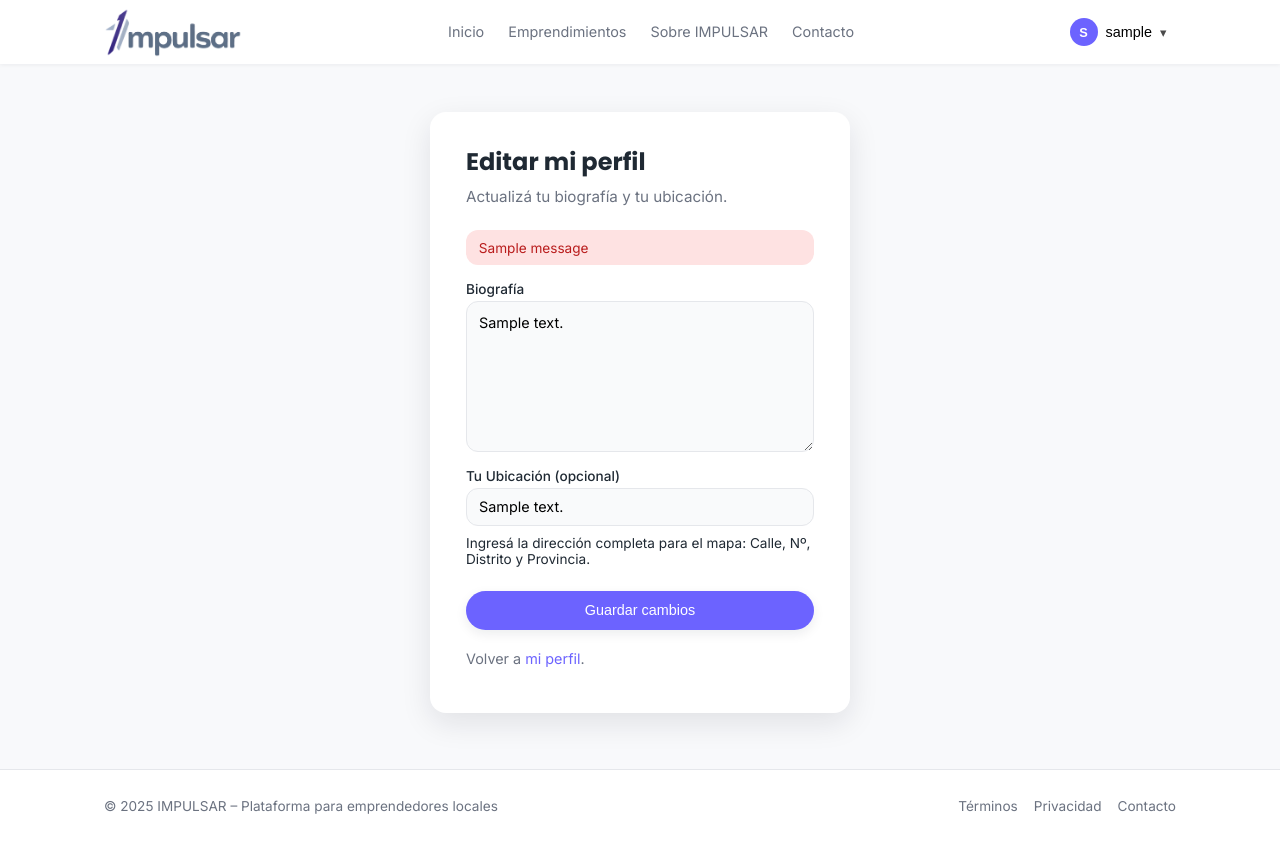
After one commit to Franv-Dev/IMPULSAR, a Flask app: page /perfil/edit in a window 1280 px wide. The commit adds this page. Run offline with Flask 3, Linux system fonts and the light colour scheme; the visitor is signed in with stand-in values (Sample User, id 1); tables that the repository leaves empty hold one stand-in row (values such as "Sample post"); one stand-in notice (Sample message) is shown; a map, chart or similar area stays blank.

Commit message:
Update final

```diff
--- a/static/css/styles.css
+++ b/static/css/styles.css
@@ -398,16 +398,22 @@ main {
     box-shadow: var(--shadow-soft);
 }
 
+/* CARD EMPRENDIMIENTO */
+
 .card__image-wrapper {
     width: 100%;
     height: 160px;
     overflow: hidden;
+    display: flex;
+    justify-content: center;
+    align-items: center;
 }
 
 .card__image {
     width: 100%;
     height: 100%;
-    object-fit: cover;
+    object-fit: contain;
+    background-color: #f8f8f8;
 }
 
 .card__body {
@@ -910,8 +916,8 @@ textarea.auth__input {
 }
 
 /* =========================
-   PÁGINA DE DETALLE (BLOG/DETAIL)
-   ========================= */
+    PÁGINA DE DETALLE (BLOG/DETAIL)
+    ========================= */
 
 .post-detail-card {
     margin-bottom: 2.5rem;
@@ -1251,6 +1257,16 @@ textarea.auth__input {
     font-family: "Poppins", system-ui, sans-serif;
     font-size: 1.3rem;
     color: var(--color-text);
+    /* CORRECCIÓN: Margen inferior más pequeño para que la dirección no esté tan separada */
+    margin: 0 0 0.5rem 0;
+    text-align: left;
+}
+
+/* CLASE NUEVA para el texto de la dirección */
+.map-address-text {
+    font-size: 0.95rem;
+    color: var(--color-muted);
+    /* CORRECCIÓN: Aseguramos que el texto tenga espacio debajo para el mapa */
     margin: 0 0 1.5rem 0;
     text-align: left;
 }
--- a/static/js/main.js
+++ b/static/js/main.js
@@ -229,22 +229,3 @@ document.addEventListener("DOMContentLoaded", () => {
     }
 
 });
-// Mapa
-document.addEventListener("DOMContentLoaded", () => {
-    const mapContainer = document.getElementById("map");
-    if (!mapContainer) return; // si no hay mapa en esta página, salir
-
-    const map = new maplibregl.Map({
-        container: 'map',
-        style: `https://api.maptiler.com/maps/streets/style.json?key={{ MAPTILER_KEY }}`,
-        center: [-68.8458, -32.8895], // Mendoza, Argentina
-        zoom: 12
-    });
-
-    map.addControl(new maplibregl.NavigationControl());
-
-    new maplibregl.Marker({ color: "#007bff" })
-        .setLngLat([-68.8458, -32.8895])
-        .setPopup(new maplibregl.Popup().setText("Mendoza, Argentina"))
-        .addTo(map);
-});
--- a/templates/base.html
+++ b/templates/base.html
@@ -5,14 +5,12 @@
     <title>{% block title %}IMPULSAR – Impulsá tu emprendimiento local{% endblock %}</title>
     <meta name="viewport" content="width=device-width, initial-scale=1.0">
 
-    <!-- Tipografías -->
     <link href="https://fonts.googleapis.com/css2?family=Poppins:wght@500;600;700&family=Inter:wght@400;500;600&display=swap" rel="stylesheet">
 
-    <!-- CSS principal -->
     <link rel="stylesheet" href="{{ url_for('static', filename='css/styles.css') }}">
+    <link href="https://unpkg.com/maplibre-gl/dist/maplibre-gl.css" rel="stylesheet" />
 </head>
 <body>
-    <!-- NAVBAR -->
     <header class="navbar">
         <div class="container navbar__content">
             <div class="navbar__logo">
@@ -71,7 +69,6 @@
             </div>
 
 
-            <!-- Botón mobile (queda para hacer funcional más adelante) -->
             <button class="navbar__toggle" aria-label="Abrir menú">
                 ☰
             </button>
@@ -94,7 +91,9 @@
 </footer>
 
 
-    <!-- JS principal -->
     <script src="{{ url_for('static', filename='js/main.js') }}"></script>
+
+    {% block scripts %}{% endblock %}
+
 </body>
 </html>
--- /dev/null
+++ b/templates/profile/edit.html
@@ -0,0 +1,66 @@
+{% extends "base.html" %}
+
+{% block title %}Editar perfil – IMPULSAR{% endblock %}
+
+{% block content %}
+<section class="auth">
+    <div class="container auth__container">
+        <div class="auth__card">
+            <h1 class="auth__title">Editar mi perfil</h1>
+            <p class="auth__subtitle">
+                Actualizá tu biografía y tu ubicación.
+            </p>
+
+            {% with messages = get_flashed_messages() %}
+                {% if messages %}
+                    <div class="auth__messages">
+                        {% for message in messages %}
+                            <div class="auth__alert">
+                                {{ message }}
+                            </div>
+                        {% endfor %}
+                    </div>
+                {% endif %}
+            {% endwith %}
+
+            <form method="post" class="auth__form">
+
+                <div class="auth__field">
+                    <label for="biography" class="auth__label">Biografía</label>
+                    <textarea
+                        id="biography"
+                        name="biography"
+                        class="auth__input"
+                        placeholder="Aquí es donde tu historia brilla..."
+                        rows="6"
+                    >{{ user.biography or '' }}</textarea>
+                </div>
+
+                <div class="auth__field">
+                    <label for="address_street" class="auth__label">Tu Ubicación (opcional)</label>
+                    <input
+                        type="text"
+                        id="address_street"
+                        name="address_street"
+                        class="auth__input"
+                        placeholder="Ej: Calle, Nº, Distrito, Provincia (Ej: Av. San Martín 123, Maipú, Mendoza)"
+                        value="{{ user.address_street or '' }}"
+                    >
+                    <small class="auth__hint" style="font-size: 0.85rem; margin-top: 5px;">
+                        Ingresá la dirección completa para el mapa: Calle, Nº, Distrito y Provincia.
+                    </small>
+                </div>
+
+                <button type="submit" class="btn btn--primary auth__submit">
+                    Guardar cambios
+                </button>
+            </form>
+
+            <p class="auth__footer">
+                Volver a
+                <a href="{{ url_for('profile.view_profile', user_id=user.id) }}">mi perfil</a>.
+            </p>
+        </div>
+    </div>
+</section>
+{% endblock %}
--- a/views/blog.py
+++ b/views/blog.py
@@ -15,24 +15,30 @@ import requests
 blog = Blueprint("blog", __name__, url_prefix="/blog")
 
 def get_coordinates_from_address(address, api_key):
-    """Convierte una dirección en texto a (lat, lon) usando MapTiler."""
+    """Convierte una dirección en texto a (lat, lon) usando MapTiler, con alta precisión local."""
     if not address:
         return None, None
 
     try:
-        # Codificamos la dirección para la URL
-        encoded_address = requests.utils.quote(address)
+        # 1. AÑADIMOS CONTEXTO LOCAL y BBOX para mejorar la precisión
+        full_address = f"{address}, Mendoza, Argentina"
+        encoded_address = requests.utils.quote(full_address)
 
-        # Limitamos la búsqueda a Argentina (country=AR) para mejores resultados
-        url = f"https://api.maptiler.com/geocoding/{encoded_address}.json?key={api_key}&country=AR&limit=1"
+        # Coordenadas aproximadas de la provincia de Mendoza
+        bbox_mendoza = "-70.9,-36.5,-66.5,-31.5"
+
+        url = (
+            f"https://api.maptiler.com/geocoding/{encoded_address}.json?"
+            f"key={api_key}&country=AR&bbox={bbox_mendoza}&limit=1" # <--- Uso de BBOX y Country
+        )
 
         response = requests.get(url)
-        response.raise_for_status() # Lanza un error si la petición falla
+        response.raise_for_status()
 
         data = response.json()
 
         if data and data.get("features"):
-            coords = data["features"][0].get("center") #obtenemos las coordenadas
+            coords = data["features"][0].get("center")
             if coords and len(coords) == 2:
                 longitude = coords[0]
                 latitude = coords[1]
@@ -97,12 +103,12 @@ def detail(id):
     avg_rating = round(avg_rating, 1) if avg_rating else None
 
     return render_template(
-        "blog/detail.html",
-        post=post,
-        author=author,
-        reviews=reviews,
-        avg_rating=avg_rating,
-        MAPTILER_KEY=current_app.config["MAPTILER_KEY"] # <--- 2. KEY DEL MAPA AÑADIDA
+            "blog/detail.html",
+            post=post,
+            author=author,
+            reviews=reviews,
+            avg_rating=avg_rating,
+            MAPTILER_KEY=current_app.config["MAPTILER_KEY"]
     )
 
 # Rutas privadas (usuario logueado)
@@ -128,11 +134,10 @@ def create():
         body = request.form.get("body", "").strip()
         file = request.files.get("image")
 
-        # --- 3. LÓGICA DE DIRECCIÓN AÑADIDA ---
         address_street = request.form.get("address_street", "").strip()
         latitude = None
         longitude = None
-        # --- FIN CAMBIOS ---
+
 
         error = None
         filename = None
@@ -156,12 +161,12 @@ def create():
         if error:
             flash(error)
         else:
-            # --- 3. LÓGICA DE GEOCODIFICACIÓN AÑADIDA ---
+            # --- LÓGICA DE GEOCODIFICACIÓN (CREATE) ---
             if address_street:
                 api_key = current_app.config["MAPTILER_KEY"]
                 latitude, longitude = get_coordinates_from_address(address_street, api_key)
                 if not latitude:
-                    flash("No se pudo encontrar la dirección en el mapa, pero el post se guardó sin ubicación.")
+                    flash("No se pudo encontrar la dirección en el mapa, pero el post se guardó sin ubicación. Revisá el formato de la dirección.")
 
             post = Post(
                 author=g.user.id,
@@ -196,11 +201,10 @@ def update(id):
         body = request.form.get("body", "").strip()
         file = request.files.get("image")
 
-        # --- 4. LÓGICA DE DIRECCIÓN AÑADIDA ---
         address_street = request.form.get("address_street", "").strip()
         latitude = post.latitude
         longitude = post.longitude
-        # --- FIN CAMBIOS ---
+
 
         error = None
         if not title:
@@ -221,7 +225,7 @@ def update(id):
         if error:
             flash(error)
         else:
-            # --- 4. LÓGICA DE GEOCODIFICACIÓN AÑADIDA ---
+            # --- LÓGICA DE GEOCODIFICACIÓN (UPDATE) ---
             # Solo geocodificamos SI la dirección cambió
             if address_street != post.address_street:
                 if address_street:
--- a/views/profile.py
+++ b/views/profile.py
@@ -2,13 +2,38 @@ from flask import (
     render_template, Blueprint, redirect, flash, g, request, url_for, current_app
 )
 from werkzeug.exceptions import abort
-
 from models.user import User
 from views.auth import login_required
 from db import db
 import os
+import requests
 
 profile = Blueprint("profile", __name__, url_prefix="/perfil")
+
+
+# --- 1. FUNCIÓN HELPER DE GEOCODING (MANTENIDA) ---
+def get_coordinates_from_address(address, api_key):
+    """Convierte una dirección en texto a (lat, lon) usando MapTiler."""
+    if not address:
+        return None, None
+    try:
+        encoded_address = requests.utils.quote(address)
+        url = f"https://api.maptiler.com/geocoding/{encoded_address}.json?key={api_key}&country=AR&limit=1"
+        response = requests.get(url)
+        response.raise_for_status()
+        data = response.json()
+
+        if data and data.get("features"):
+            coords = data["features"][0].get("center")
+            if coords and len(coords) == 2:
+                longitude = coords[0]
+                latitude = coords[1]
+                return latitude, longitude
+        return None, None
+    except Exception as e:
+        print(f"Error de Geocoding: {e}")
+        return None, None
+
 
 @profile.route("/<int:user_id>")
 def view_profile(user_id):
@@ -19,19 +44,69 @@ def view_profile(user_id):
         MAPTILER_KEY=current_app.config["MAPTILER_KEY"]
     )
 
-@profile.route("/create", methods=("GET", "POST"))
+# --- 2. RUTA DE BIOGRAFÍA: RENOMBRADA y CORREGIDA ---
+# Si la bio es lo único que se maneja, es mejor que apunte a EDIT.
+# Pero si necesitas mantenerla separada, la corregimos para que funcione.
+@profile.route("/create_bio", methods=("GET", "POST"))
 @login_required
 def create():
-    """Permite al usuario logueado crear o actualizar su biografía"""
+    """Permite al usuario logueado crear o actualizar solo su biografía."""
     if request.method == "POST":
         biography = request.form.get("body", "").strip()
         if not biography:
             flash("Se requiere una biografía.")
         else:
-            # Actualizar el campo de biografía del usuario logueado
             g.user.biography = biography
             db.session.commit()
             flash("Biografía actualizada con éxito.")
             return redirect(url_for("profile.view_profile", user_id=g.user.id))
 
+    # CORRECCIÓN DE TEMPLATE: Si el template no existe, hay que cambiar la ruta:
+    # Asumiendo que has movido el template a profile/create_bio.html (la mejor práctica)
     return render_template("profile/create_bio.html")
+
+
+# --- 3. RUTA EDITAR PERFIL (FUNCIÓN CORRECTA) ---
+@profile.route("/edit", methods=("GET", "POST"))
+@login_required
+def edit():
+    """Permite al usuario logueado editar Biografía y Dirección."""
+
+    if request.method == "POST":
+        # Obtenemos los datos del formulario
+        biography = request.form.get("biography", "").strip()
+        address_street = request.form.get("address_street", "").strip()
+
+        # Usamos los datos existentes como fallback
+        latitude = g.user.latitude
+        longitude = g.user.longitude
+
+        # 1. Actualizamos la biografía
+        g.user.biography = biography if biography else g.user.biography
+
+        # 2. Geocodificación y ubicación
+        # Solo geocodificamos SI la dirección cambió o se eliminó
+        if address_street != g.user.address_street:
+            if address_street:
+                api_key = current_app.config["MAPTILER_KEY"]
+                latitude, longitude = get_coordinates_from_address(address_street, api_key)
+                if not latitude:
+                    # Si la geocodificación falla, mostramos un error pero guardamos el resto
+                    flash("No se pudo encontrar la dirección en el mapa. Por favor, intentá con un formato más específico.")
+                    latitude = g.user.latitude
+                    longitude = g.user.longitude
+            else:
+                # El usuario borró la dirección de texto
+                latitude = None
+                longitude = None
+
+        # 3. Guardamos todos los cambios en el usuario logueado
+        g.user.latitude = latitude
+        g.user.longitude = longitude
+        g.user.address_street = address_street if address_street else None
+
+        db.session.commit()
+        flash("Perfil actualizado correctamente.")
+        return redirect(url_for("profile.view_profile", user_id=g.user.id))
+
+    return render_template("profile/edit.html", user=g.user)
```
Also changed, not shown: templates/blog/create.html (+4 -3 lines), templates/blog/detail.html (+6 -4 lines), templates/blog/update.html (+4 -3 lines), templates/profile.html (+5 -7 lines), tests/test_auth.py (+3 -5 lines), tests/test_blog.py (+6 -6 lines).
